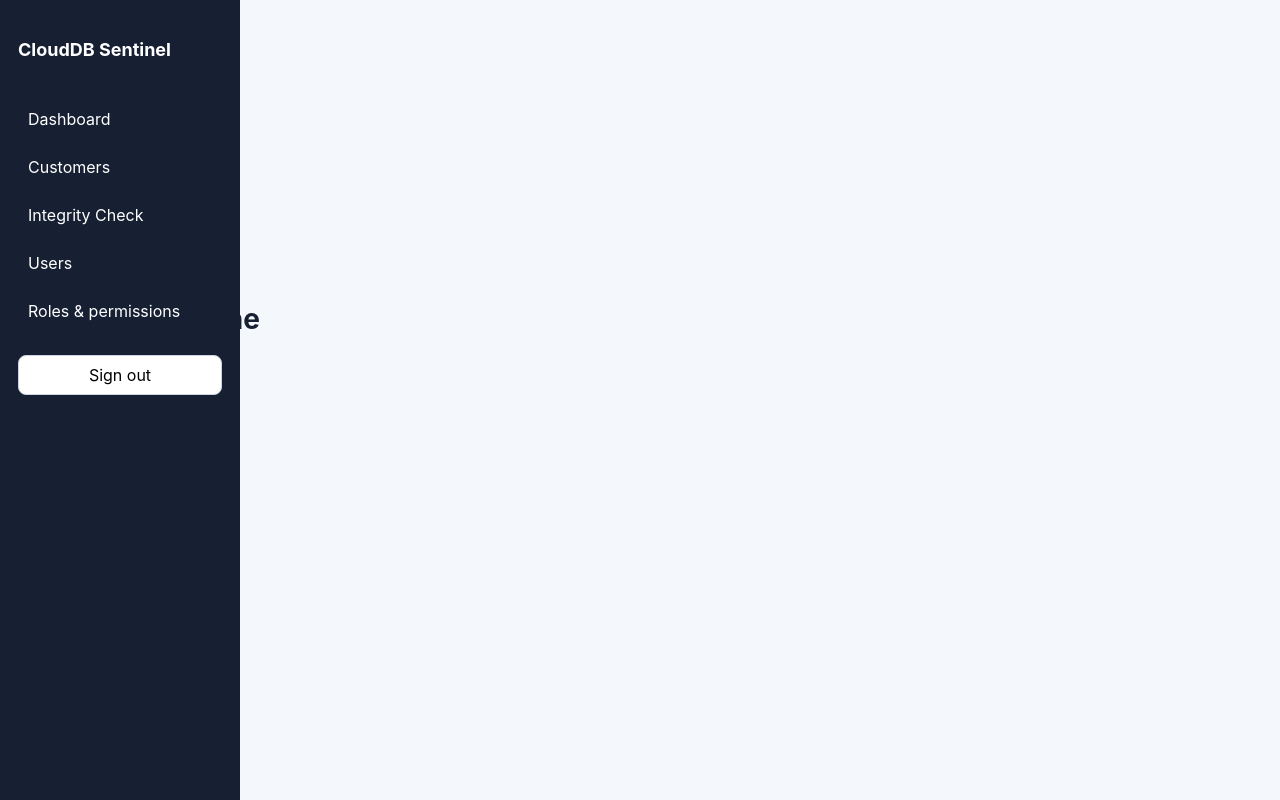
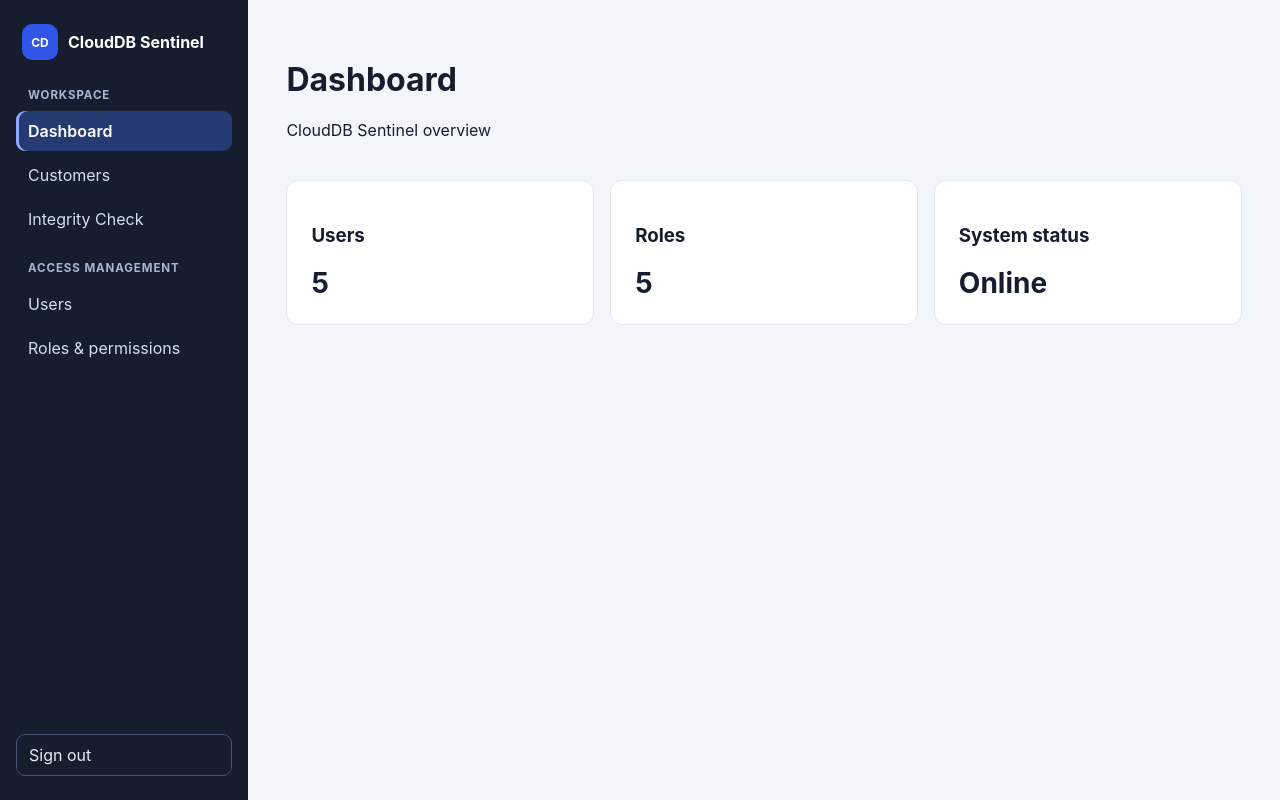
Before and after one commit to Hirunodhya2003/clouddb-sentinel, a React (Vite) app in the folder frontend/: page /dashboard in a window 1280 px wide. Built offline with nearby package versions, Linux system fonts and the light colour scheme; no server answers; sample sign-in values are in the browser's storage.

Commit message:
fix(layout): prevent sidebar from overlapping page content

```diff
--- a/frontend/src/layouts/MainLayout.jsx
+++ b/frontend/src/layouts/MainLayout.jsx
@@ -1,33 +1,44 @@
-import { Link, Outlet, useNavigate } from "react-router-dom";
+import { NavLink, Outlet, useNavigate } from "react-router-dom";
+import "../styles/sentinel-layout.css";
 
 export default function MainLayout() {
   const navigate = useNavigate();
 
-  const logout = () => {
+  function signOut() {
     localStorage.removeItem("token");
     localStorage.removeItem("permissions");
     navigate("/login", { replace: true });
-  };
+  }
 
   return (
-    <div className="app-shell">
-      <aside className="sidebar">
-        <h2>CloudDB Sentinel</h2>
+    <div className="sentinel-shell">
+      <aside className="sentinel-sidebar">
+        <div className="sentinel-brand">
+          <span className="sentinel-brand-mark" aria-hidden="true">CD</span>
+          <strong>CloudDB Sentinel</strong>
+        </div>
 
-        <nav aria-label="Main navigation">
-          <Link to="/dashboard">Dashboard</Link>
-          <Link to="/customers">Customers</Link>
-          <Link to="/integrity-check">Integrity Check</Link>
-          <Link to="/users">Users</Link>
-          <Link to="/roles">Roles &amp; permissions</Link>
+        <nav className="sentinel-nav" aria-label="Main navigation">
+          <div className="sentinel-nav-group">
+            <p>Workspace</p>
+            <NavLink to="/dashboard" end>Dashboard</NavLink>
+            <NavLink to="/customers">Customers</NavLink>
+            <NavLink to="/integrity-check">Integrity Check</NavLink>
+          </div>
+
+          <div className="sentinel-nav-group">
+            <p>Access management</p>
+            <NavLink to="/users">Users</NavLink>
+            <NavLink to="/roles">Roles &amp; permissions</NavLink>
+          </div>
         </nav>
 
-        <button type="button" className="btn-ghost" onClick={logout}>
+        <button className="sentinel-signout" type="button" onClick={signOut}>
           Sign out
         </button>
       </aside>
 
-      <main className="main-content">
+      <main className="sentinel-content">
         <Outlet />
       </main>
     </div>
--- /dev/null
+++ b/frontend/src/styles/sentinel-layout.css
@@ -0,0 +1,141 @@
+.sentinel-shell {
+  display: grid;
+  grid-template-columns: 248px minmax(0, 1fr);
+  min-height: 100dvh;
+  background: #f2f5fa;
+  color: #151d2f;
+}
+
+.sentinel-shell > .sentinel-sidebar {
+  position: sticky;
+  top: 0;
+  align-self: start;
+  display: flex;
+  flex-direction: column;
+  gap: 28px;
+  height: 100dvh;
+  overflow-y: auto;
+  box-sizing: border-box;
+  padding: 24px 16px;
+  background: #151d2f;
+  color: #fff;
+}
+
+.sentinel-sidebar .sentinel-brand {
+  display: flex;
+  align-items: center;
+  gap: 10px;
+  padding: 0 6px;
+}
+
+.sentinel-sidebar .sentinel-brand-mark {
+  display: grid;
+  flex: 0 0 36px;
+  height: 36px;
+  place-items: center;
+  border-radius: 10px;
+  background: #3055e7;
+  color: #fff;
+  font-size: 0.75rem;
+  font-weight: 700;
+}
+
+.sentinel-sidebar .sentinel-nav,
+.sentinel-sidebar .sentinel-nav-group {
+  display: grid;
+}
+
+.sentinel-sidebar .sentinel-nav {
+  gap: 22px;
+}
+
+.sentinel-sidebar .sentinel-nav-group {
+  gap: 4px;
+}
+
+.sentinel-nav-group > p {
+  margin: 0 0 5px;
+  padding: 0 12px;
+  color: #a8b7d1;
+  font-size: 0.72rem;
+  font-weight: 700;
+  letter-spacing: 0.08em;
+  text-transform: uppercase;
+}
+
+.sentinel-sidebar .sentinel-nav a {
+  display: block;
+  padding: 10px 12px;
+  border-radius: 9px;
+  color: #d4dff2;
+  text-decoration: none;
+}
+
+.sentinel-sidebar .sentinel-nav a:hover,
+.sentinel-sidebar .sentinel-signout:hover {
+  background: #243049;
+  color: #fff;
+}
+
+.sentinel-sidebar .sentinel-nav a[aria-current="page"] {
+  background: #263b72;
+  box-shadow: inset 3px 0 #91aaff;
+  color: #fff;
+  font-weight: 600;
+}
+
+.sentinel-sidebar .sentinel-signout {
+  margin-top: auto;
+  padding: 10px 12px;
+  border: 1px solid #465471;
+  border-radius: 9px;
+  background: transparent;
+  color: #e5ecfa;
+  font: inherit;
+  text-align: left;
+  cursor: pointer;
+}
+
+.sentinel-sidebar :focus-visible {
+  outline: 2px solid #a5bbff;
+  outline-offset: 3px;
+}
+
+.sentinel-shell > .sentinel-content {
+  position: static;
+  min-width: 0;
+  width: auto;
+  max-width: none;
+  margin: 0;
+  padding: clamp(20px, 3vw, 44px);
+  box-sizing: border-box;
+}
+
+@media (max-width: 760px) {
+  .sentinel-shell {
+    grid-template-columns: minmax(0, 1fr);
+  }
+
+  .sentinel-shell > .sentinel-sidebar {
+    position: static;
+    height: auto;
+    gap: 16px;
+  }
+
+  .sentinel-sidebar .sentinel-nav {
+    gap: 12px;
+  }
+
+  .sentinel-sidebar .sentinel-nav-group {
+    display: flex;
+    flex-wrap: wrap;
+  }
+
+  .sentinel-nav-group > p {
+    flex-basis: 100%;
+  }
+
+  .sentinel-sidebar .sentinel-signout {
+    align-self: flex-start;
+  }
+}
```
